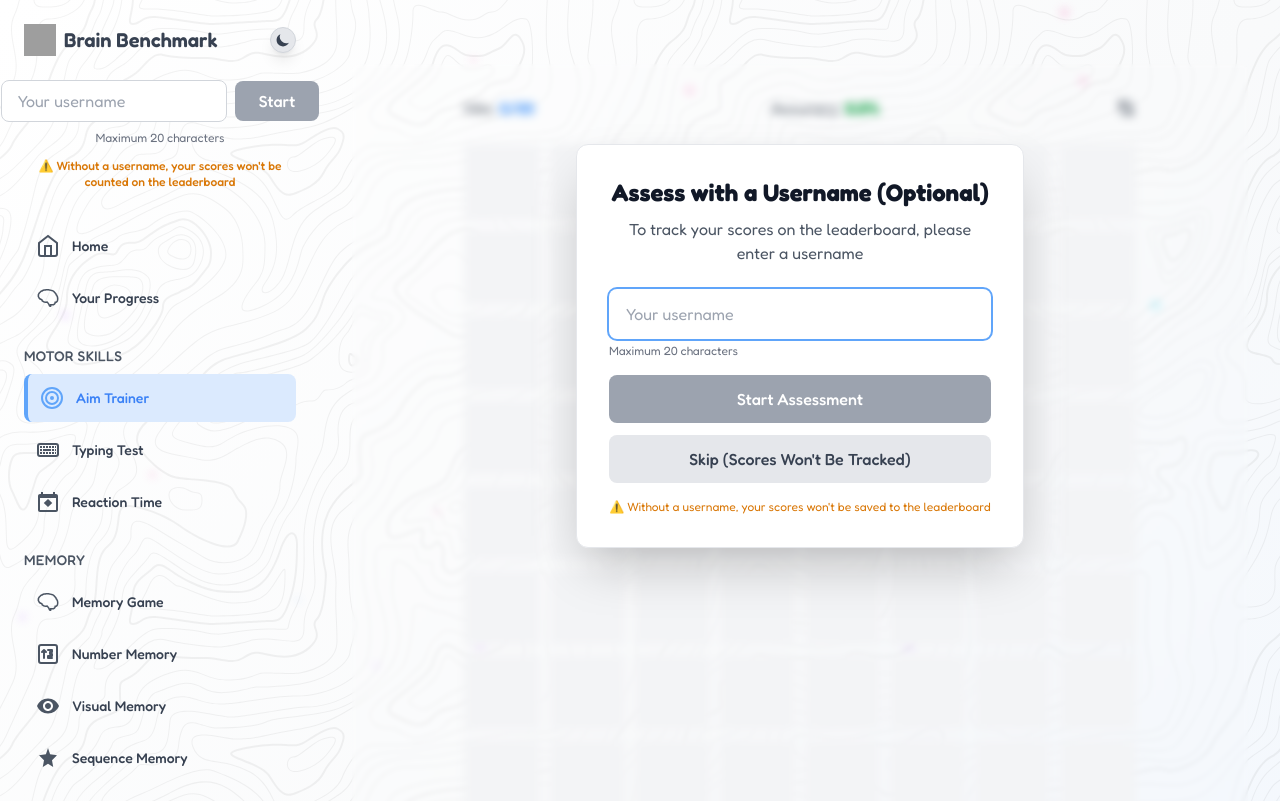
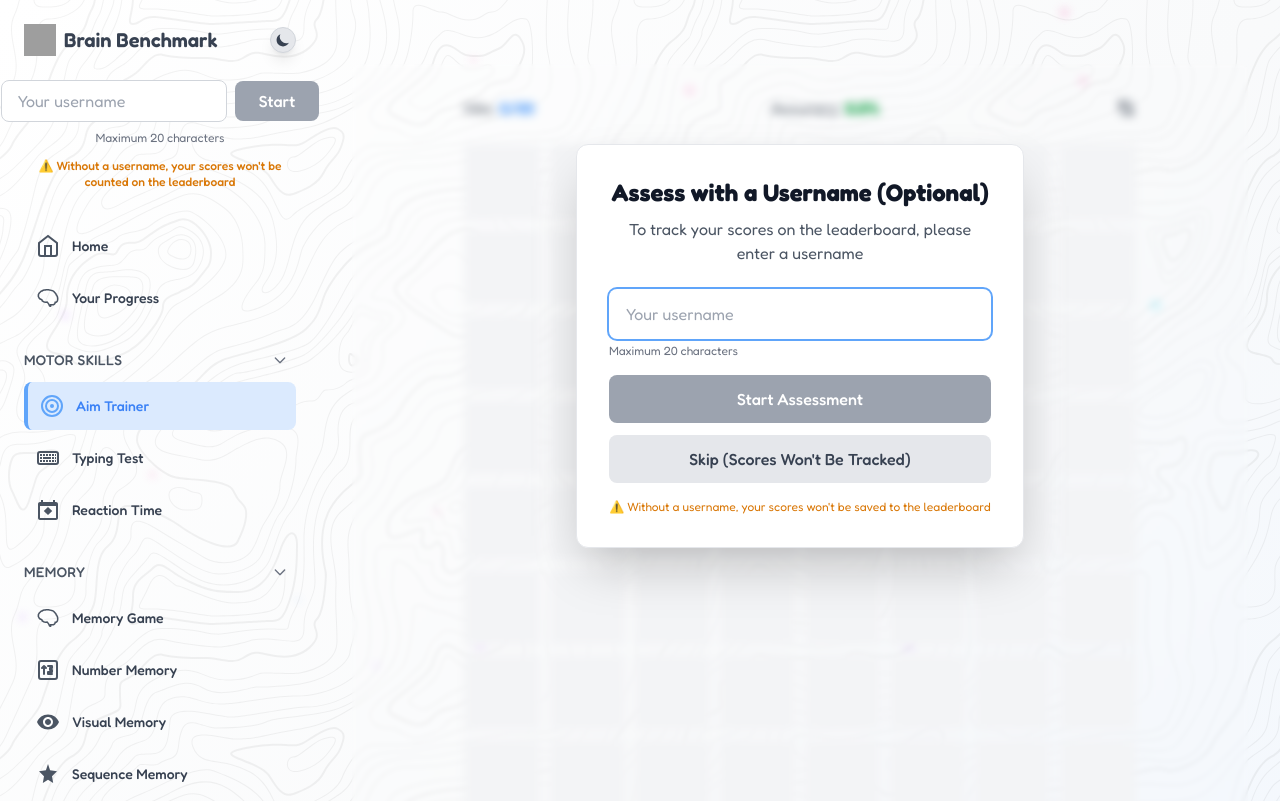
Before and after one commit to Wryz/games, a Next.js app: page /games/aim-trainer in a window 1280 px wide. Shown: the top 801 px of the page. Built offline with nearby package versions, Linux system fonts and the light colour scheme; no server answers; the database is empty; grey boxes are pictures that could not be loaded; what bad-words would draw is missing.

Commit message:
Colapsible

```diff
--- a/app/layout.tsx
+++ b/app/layout.tsx
@@ -4,6 +4,7 @@ import './tailwind.css'
 import { ThemeProvider } from '@/components/ThemeProvider'
 import { UserProvider } from '@/contexts/UserContext'
 import { OverviewProvider } from '@/contexts/OverviewContext'
+import { SidebarProvider } from '@/contexts/SidebarContext'
 import { PostHogProvider } from './providers'
 
 const fredoka = Fredoka({
@@ -99,7 +100,9 @@ export default function RootLayout({
           <ThemeProvider>
             <UserProvider>
               <OverviewProvider>
-                {children}
+                <SidebarProvider>
+                  {children}
+                </SidebarProvider>
               </OverviewProvider>
             </UserProvider>
           </ThemeProvider>
--- a/components/GameSidebar.tsx
+++ b/components/GameSidebar.tsx
@@ -2,6 +2,7 @@
 
 import { Game, GAMES } from '@/types/games'
 import { useUser } from '@/contexts/UserContext'
+import { useSidebar } from '@/contexts/SidebarContext'
 import { HomeIcon, MemoryIcon } from './icons/GameIcons'
 import ThemeToggle from './ThemeToggle'
 import UsernameInput from './UsernameInput'
@@ -15,6 +16,7 @@ interface GameSidebarProps {
 
 export default function GameSidebar({ selectedGame, onGameSelect }: GameSidebarProps) {
   const { username, setUsername, clearUsername } = useUser()
+  const { toggleCategory, isCategoryCollapsed } = useSidebar()
   const posthog = usePostHog()
   const router = useRouter()
 
@@ -151,13 +153,28 @@ export default function GameSidebar({ selectedGame, onGameSelect }: GameSidebarP
         </div>
 
         <div className="space-y-6">
-          {Object.entries(gamesByCategory).map(([category, games]) => (
+          {Object.entries(gamesByCategory).map(([category, games]) => {
+            const isCollapsed = isCategoryCollapsed(category)
+            return (
             <div key={category} className="space-y-2">
-              <h3 className="text-sm font-medium text-gray-600 dark:text-gray-400 uppercase tracking-wide">
-                {categories[category as keyof typeof categories]}
-              </h3>
+              <button
+                onClick={() => toggleCategory(category)}
+                className="w-full flex items-center justify-between text-left hover:bg-gray-50 dark:hover:bg-gray-800/50 rounded-lg p-1 -ml-1 transition-colors"
+              >
+                <h3 className="text-sm font-medium text-gray-600 dark:text-gray-400 uppercase tracking-wide">
+                  {categories[category as keyof typeof categories]}
+                </h3>
+                <svg
+                  className={`w-4 h-4 text-gray-500 dark:text-gray-400 transition-transform duration-200 ${isCollapsed ? '' : 'rotate-90'}`}
+                  fill="none"
+                  stroke="currentColor"
+                  viewBox="0 0 24 24"
+                >
+                  <path strokeLinecap="round" strokeLinejoin="round" strokeWidth={2} d="M9 5l7 7-7 7" />
+                </svg>
+              </button>
 
-              <div className="space-y-1">
+              <div className={`space-y-1 overflow-hidden transition-all duration-300 ${isCollapsed ? 'max-h-0 opacity-0' : 'max-h-[2000px] opacity-100'}`}>
                 {games.map((game) => (
                   <button
                     key={game.id}
@@ -204,7 +221,7 @@ export default function GameSidebar({ selectedGame, onGameSelect }: GameSidebarP
                 ))}
               </div>
             </div>
-          ))}
+          )})}
         </div>
       </div>
     </div>
--- /dev/null
+++ b/contexts/SidebarContext.tsx
@@ -0,0 +1,72 @@
+'use client'
+
+import { createContext, useContext, useState, useEffect, ReactNode } from 'react'
+
+interface SidebarContextType {
+  collapsedCategories: Set<string>
+  toggleCategory: (category: string) => void
+  isCategoryCollapsed: (category: string) => boolean
+}
+
+const SidebarContext = createContext<SidebarContextType | undefined>(undefined)
+
+const STORAGE_KEY = 'brainbench-sidebar-collapsed'
+
+export function SidebarProvider({ children }: { children: ReactNode }) {
+  const [collapsedCategories, setCollapsedCategories] = useState<Set<string>>(new Set())
+
+  // Load collapsed categories from localStorage on mount
+  useEffect(() => {
+    if (typeof window !== 'undefined') {
+      try {
+        const saved = localStorage.getItem(STORAGE_KEY)
+        if (saved) {
+          const categories = JSON.parse(saved) as string[]
+          setCollapsedCategories(new Set(categories))
+        }
+      } catch (error) {
+        console.error('Error loading sidebar state:', error)
+      }
+    }
+  }, [])
+
+  const toggleCategory = (category: string) => {
+    setCollapsedCategories(prev => {
+      const newSet = new Set(prev)
+      if (newSet.has(category)) {
+        newSet.delete(category)
+      } else {
+        newSet.add(category)
+      }
+
+      // Persist to localStorage
+      if (typeof window !== 'undefined') {
+        try {
+          localStorage.setItem(STORAGE_KEY, JSON.stringify(Array.from(newSet)))
+        } catch (error) {
+          console.error('Error saving sidebar state:', error)
+        }
+      }
+
+      return newSet
+    })
+  }
+
+  const isCategoryCollapsed = (category: string) => {
+    return collapsedCategories.has(category)
+  }
+
+  return (
+    <SidebarContext.Provider value={{ collapsedCategories, toggleCategory, isCategoryCollapsed }}>
+      {children}
+    </SidebarContext.Provider>
+  )
+}
+
+export function useSidebar() {
+  const context = useContext(SidebarContext)
+  if (context === undefined) {
+    throw new Error('useSidebar must be used within a SidebarProvider')
+  }
+  return context
+}
```
